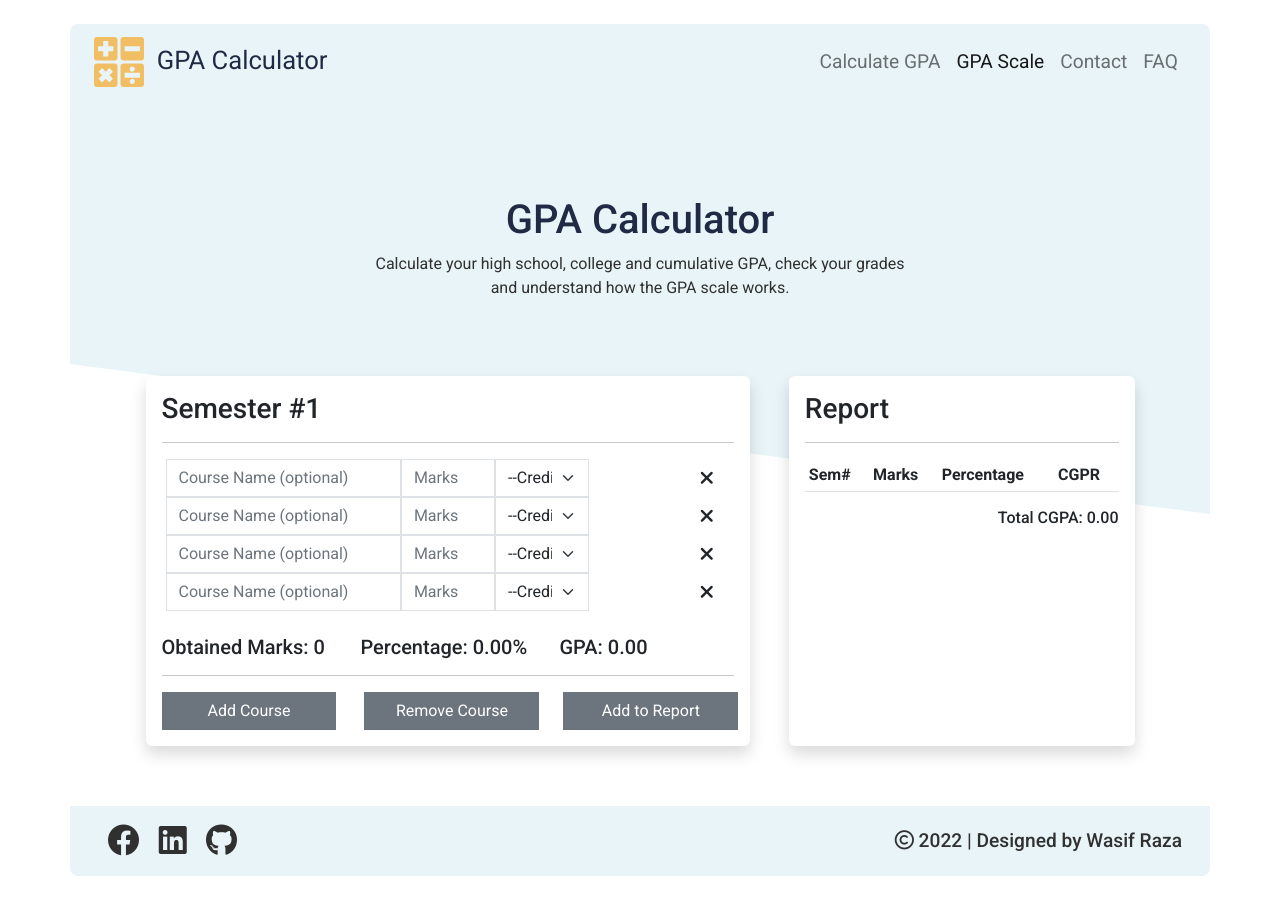
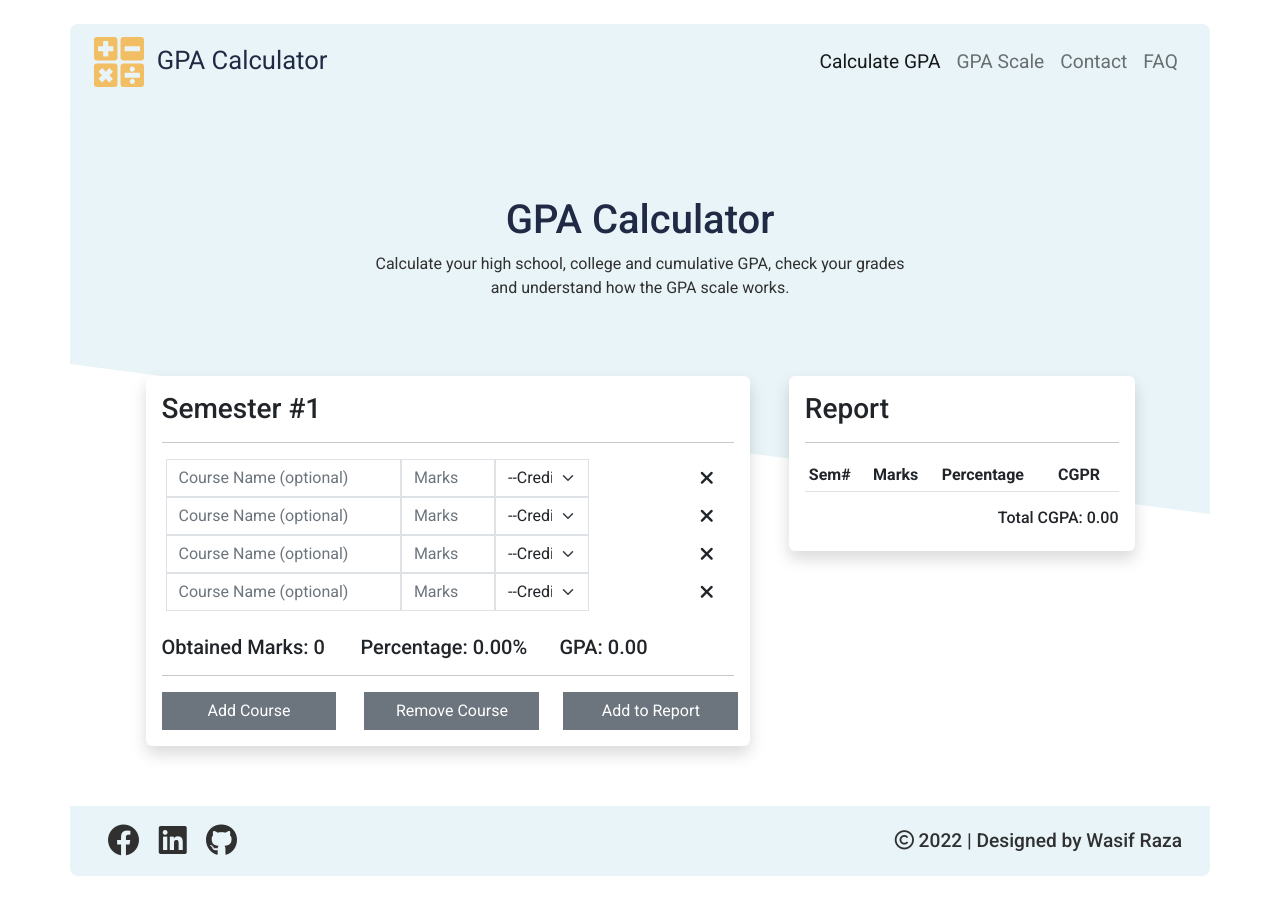
Before and after one commit to mwasifraza/gpa-calculator, a React (Create React App) app: page /calculate in a window 1280 px wide. Built offline with nearby package versions, Linux system fonts and the light colour scheme.

Commit message:
ui issues solved

```diff
--- a/src/components/Calculate.js
+++ b/src/components/Calculate.js
@@ -11,7 +11,7 @@ const Calculate = () => {
             <div className='page-header my-4'>
                 <Navbar />
                 <div className='row main-head'>
-                    <div className='col-sm-6 mx-auto text-center mt-5 pt-5 z-2'>
+                    <div className='col-lg-6 col-md-8 col-sm-10 mx-auto text-center mt-5 pt-5 z-2'>
                         {/* <i class="fas fa-university fa-3x my-primary my-2"></i> */}
                         <h1>GPA Calculator</h1>
                         <p>Calculate your high school, college and cumulative GPA, check your grades and understand how the GPA scale works.</p>
--- a/src/components/elements/GpaSection.js
+++ b/src/components/elements/GpaSection.js
@@ -94,7 +94,7 @@ class GpaSection extends React.Component {
     const [items, setItems] = useState(getLocalData());
 
     let semNum = (items.length > 0) ? ((items[items.length-1].no)+1) : 1;
-    let cgpa = (items.length > 0) ? (sumOfCgpa(items)/items.length) : "0.00";
+    let cgpa = (items.length > 0) ? (sumOfCgpa(items)/items.length).toFixed(2) : "0.00";
 
     const addToReport = () => {
       const semester = {};
@@ -125,10 +125,10 @@ class GpaSection extends React.Component {
     return (
       <>
       <div className='row'>
-        <div className='col-sm-7 bg-body shadow rounded p-3 mx-4 my-2 h-100'>
+        <div className='col-lg-7 bg-body shadow rounded p-3 mx-4 my-2 h-100'>
           <SemesterForm semNo={semNum} children={props.children} addChild={props.addChild} removeChild={props.removeChild} report={addToReport} />
         </div>
-        <div className='col-sm-4 bg-body rounded shadow p-3 mx-4 my-2 ms-auto'>
+        <div className='col-lg-4 bg-body rounded shadow p-3 mx-4 my-2 ms-auto h-100'>
           <ReportTable localdata={items} cgpa={cgpa} />
         </div>
       </div>
--- a/src/components/elements/Navbar.js
+++ b/src/components/elements/Navbar.js
@@ -4,7 +4,7 @@ import { Link } from "react-router-dom";
 const Navbar = () => {
   return (
     <>
-    <nav className="navbar navbar-expand-md">
+    <nav className="navbar navbar-expand-md z-2">
     <div className="container-fluid">
         <Link className='navbar-brand' to=''>
             <img src="image/logo.svg" alt="logo" width={50} />
@@ -16,10 +16,10 @@ const Navbar = () => {
         <div className="collapse navbar-collapse" id="navbarNav">
             <ul className="navbar-nav ms-auto">
                 <li className="nav-item">
-                    <Link className='nav-link' to='/'>Calculate GPA</Link>
+                    <Link className='nav-link active' to='/calculate'>Calculate GPA</Link>
                 </li>
                 <li className="nav-item">
-                    <Link className='nav-link active' to='/calculate'>GPA Scale</Link>
+                    <Link className='nav-link' to='/scale'>GPA Scale</Link>
                 </li>
                 <li className="nav-item">
                     <Link className='nav-link' to=''>Contact</Link>
--- a/src/css/main.scss
+++ b/src/css/main.scss
@@ -142,6 +142,7 @@ a,p{
         position: relative;
         border-radius: 0.5rem;
         background-color: $bg-color;
+        overflow: hidden;
 
         .main-head{
             h1{
@@ -195,6 +196,9 @@ a,p{
 
             a{
                 font-size: 2rem;
+                &:hover{
+                    color: $secondary-color;
+                }
             }
         }
     }
@@ -202,5 +206,9 @@ a,p{
         margin-bottom: 0;
         font-size: 1.2em;
         color: $text-color;
+
+        a:hover{
+            color: $secondary-color;
+        }
     }
 }
```
